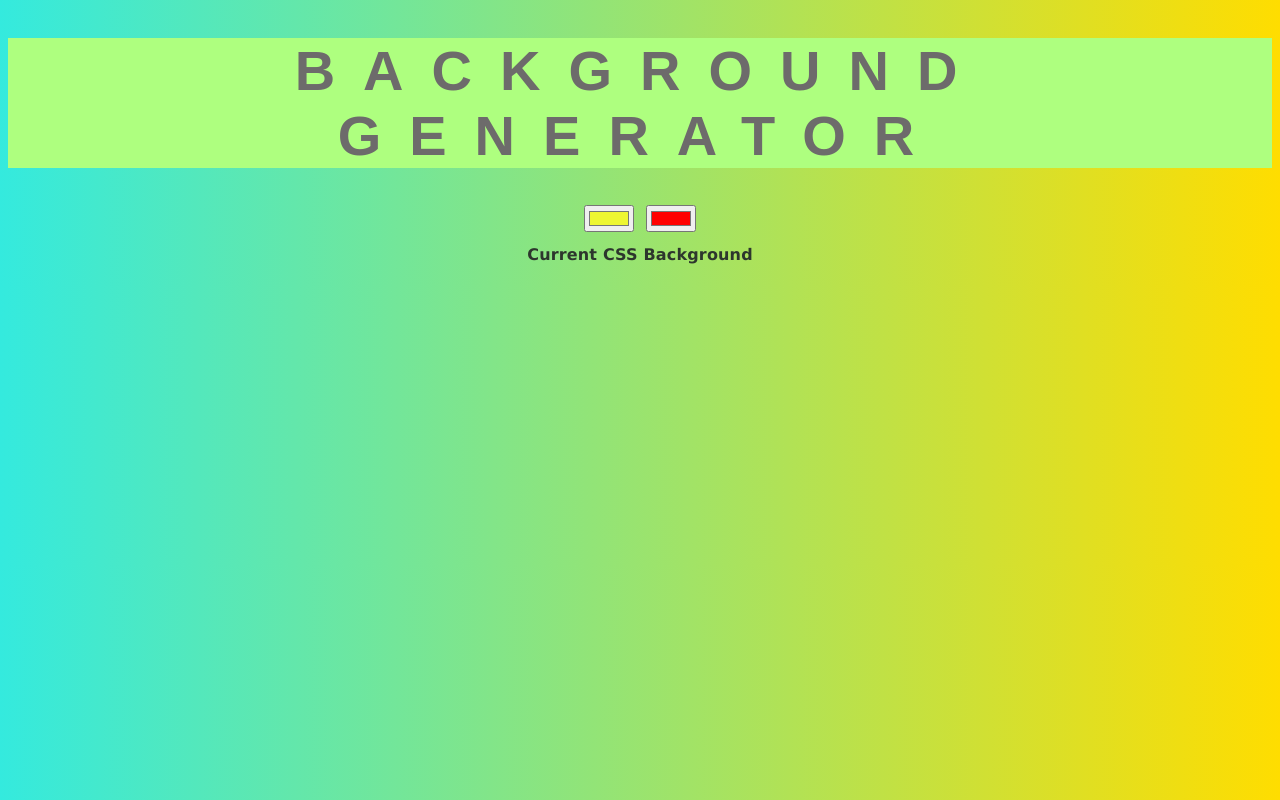
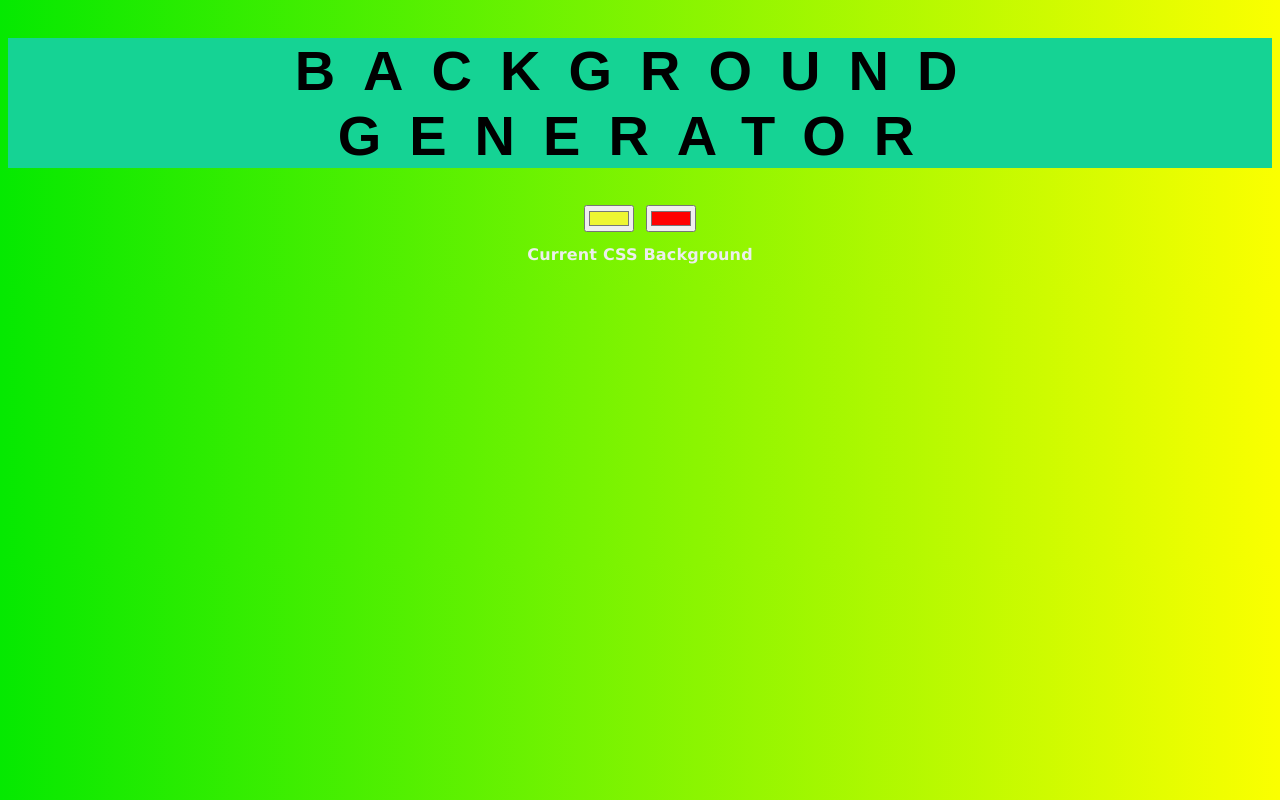
Before and after one commit to sudeshnakhedekar/javascript_tut, a plain HTML site: page index1.1.html in a window 1280 px wide. Drawn offline with Linux system fonts and the light colour scheme.

Commit message:
change in colour

```diff
--- a/index1.1.html
+++ b/index1.1.html
@@ -5,10 +5,10 @@
    <link rel="stylesheet" type="text/css" href="style1.1.css">
     </head>
     <body id="gradient">
-        <h1 style="color: rgb(109, 107, 107);">Background Generator</h1>
+        <h1 style="color: rgb(0, 0, 0);">Background Generator</h1>
         <input class="color1 " type="color" name="color1" value="#EEF632">
         <input class="color2" type="color" name="color2" value="#ff0000">
-        <h2 style="color: rgb(45, 54, 45);">Current CSS Background</h2>
+        <h2 style="color: rgb(236, 238, 236);">Current CSS Background</h2>
         <h3></h3>
         <script type="text/javascript" src="script1.1.js"></script>
     </body>
--- a/style1.1.css
+++ b/style1.1.css
@@ -7,7 +7,7 @@ text-align: center;
 text-transform: uppercase;
 letter-spacing: .5em;
 top: 15%;
-background: linear-gradient(to right, RGB(52, 234, 222), RGB(255, 221, 0));
+background: linear-gradient(to right, RGB(5, 233, 1), RGB(251, 255, 0));
 }
 
 h1{
@@ -17,7 +17,7 @@ h1{
     text-transform: uppercase;
     letter-spacing: .5em;
     width: 100%;
-    background-color: rgb(174, 255, 127);
+    background-color: rgb(21, 211, 148);
 }
 
 h2{
```
